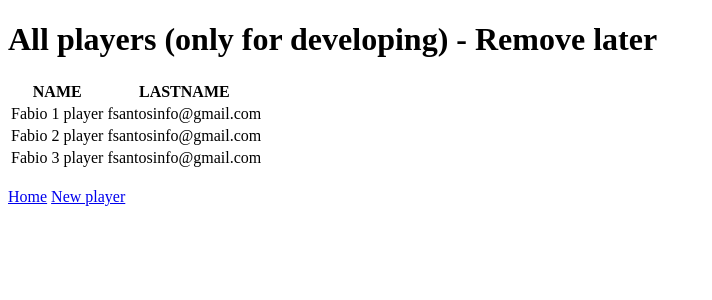
After one commit to fsantosbr/luckygame, a Spring Boot app: page /players in a window 1280 px wide. The commit adds this page. Shown: the top 300 px of the page, without its empty margins (0-712 px from the left). Run offline with Spring Boot 4, Linux system fonts and the light colour scheme; data comes from the database, SQL or seed files in the repository.

Commit message:
Added all elements for player: Repository, Service, Controller and view.

```diff
--- /dev/null
+++ b/src/main/java/com/fsantosinfo/lockygame/controller/PlayerController.java
@@ -0,0 +1,28 @@
+package com.fsantosinfo.lockygame.controller;
+
+import com.fsantosinfo.lockygame.model.services.PlayerService;
+
+import org.springframework.beans.factory.annotation.Autowired;
+import org.springframework.stereotype.Controller;
+import org.springframework.web.bind.annotation.GetMapping;
+import org.springframework.web.servlet.ModelAndView;
+
+@Controller
+public class PlayerController {
+
+    @Autowired
+    private PlayerService service;
+
+    @GetMapping("/players")
+    public ModelAndView players(){
+
+        final ModelAndView modelAndView = new ModelAndView();
+        modelAndView.setViewName("players");
+
+        modelAndView.addObject("allPlayers", service.findAll());
+        return modelAndView;
+        // note: This path is only for test. It won't exist on the production fase
+    }
+
+
+}
--- a/src/main/resources/templates/games.html
+++ b/src/main/resources/templates/games.html
@@ -20,6 +20,7 @@
         <td th:text="${game.title}"> </td>
         <td th:text="${game.momentCreated}"> </td>
         <td th:text="${game.emailOwner}"> </td>
+        <td th:text="${game.players}"> </td>
 
     </tr>
 </table>
--- /dev/null
+++ b/src/main/resources/templates/players.html
@@ -0,0 +1,33 @@
+<!DOCTYPE html>
+<html lang="en" xmlns:th="http://www.thymeleaf.org">
+<head>
+    <meta charset="UTF-8">
+    <title>All players (only for developing)</title>
+</head>
+
+<body>
+
+<div th:if="${message}" th:text="${message}" th:class="${'alert ' + alertClass}"/>
+
+<h1>All players (only for developing) - Remove later</h1>
+
+<table>
+    <tr>
+        <th>NAME</th>
+        <th>LASTNAME</th>
+    </tr>
+    <tr th:each="player : ${allPlayers}">
+        <td th:text="${player.name}"> </td>
+        <td th:text="${player.email}"> </td>
+
+    </tr>
+</table>
+
+<br>
+
+<a href="#" th:href="@{/}">Home</a>
+<a href="#" th:href="@{/new-player}">New player</a>
+
+
+</body>
+</html>
```
Also changed, not shown: src/main/java/com/fsantosinfo/lockygame/model/config/TesteConfig.java (+16 -0 lines), src/main/java/com/fsantosinfo/lockygame/model/entities/LuckyGame.java (+3 -4 lines), src/main/java/com/fsantosinfo/lockygame/model/services/PlayerService.java (added, +33 -0 lines), src/main/java/com/fsantosinfo/lockygame/repositories/PlayerRepository.java (added, +9 -0 lines).
